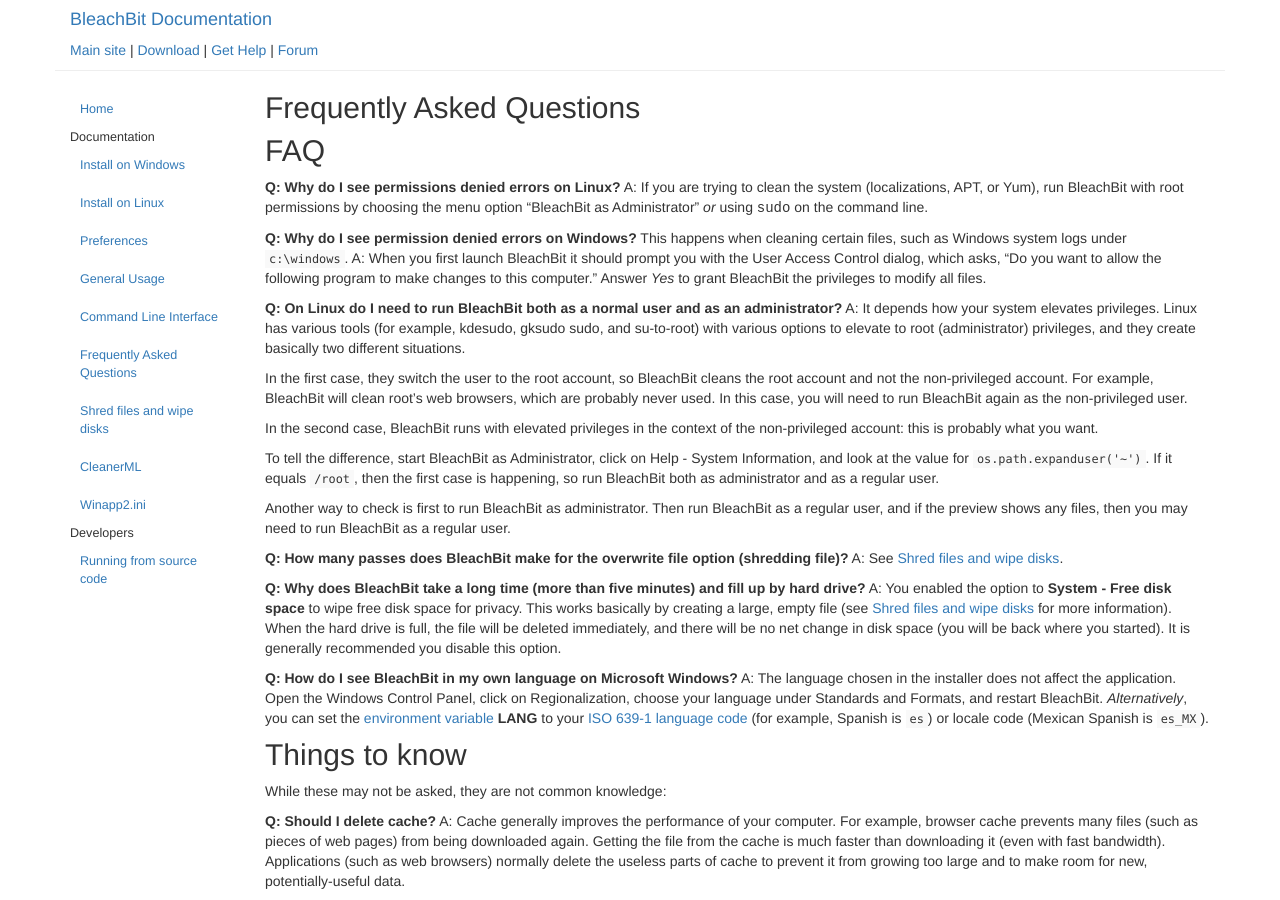
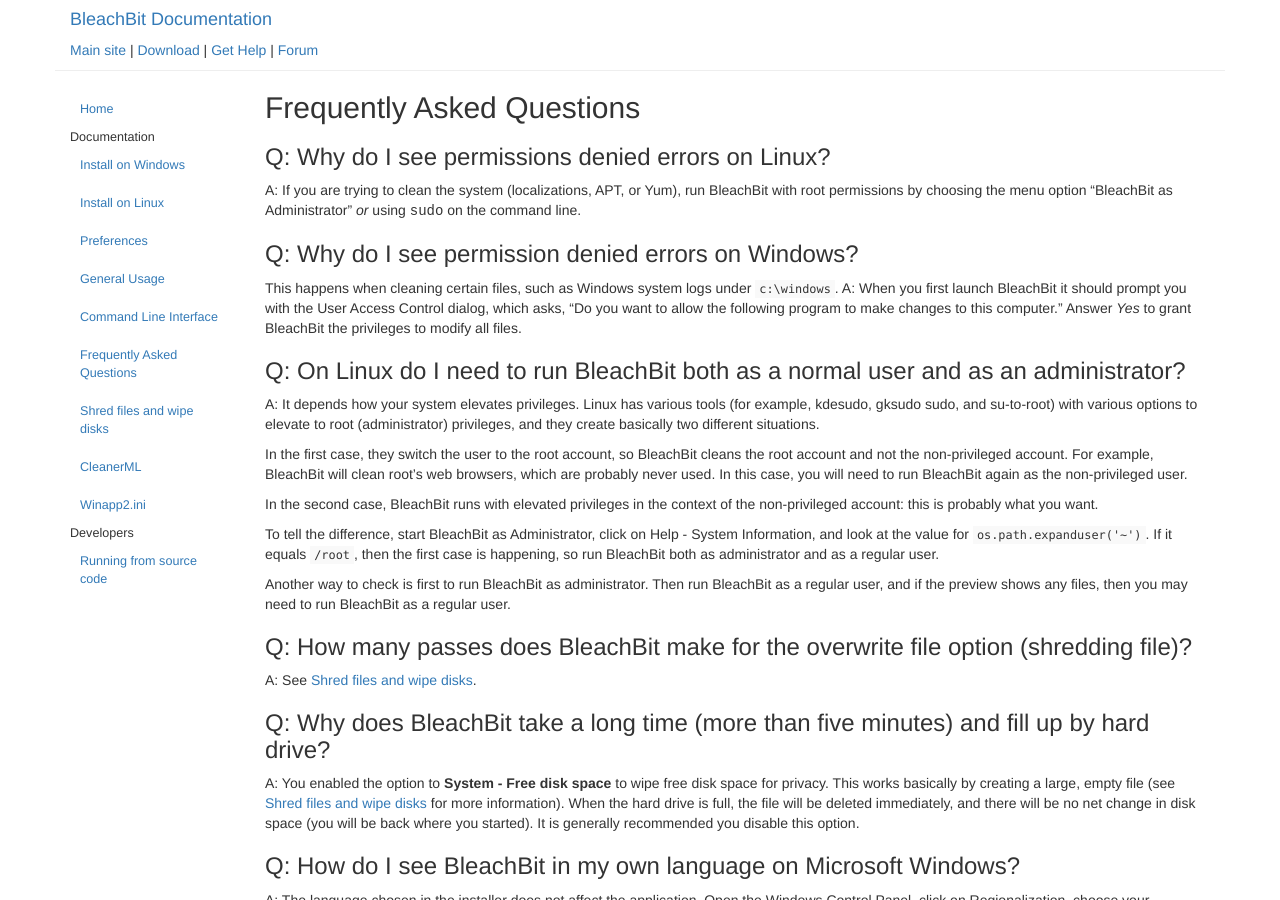
Before and after one commit to bleachbit/docs, a Jekyll site: the page built from _posts/2015-09-25-frequently-asked-questions.md, in a window 1280 px wide and 900 px high. Built offline with Jekyll 4.4.1, drawn with Linux system fonts in a browser that asks for light colours; Markdown is read by kramdown in place of the engine named in the settings.

Commit message:
Improve formatting

````diff
--- a/_posts/2015-09-25-frequently-asked-questions.md
+++ b/_posts/2015-09-25-frequently-asked-questions.md
@@ -6,16 +6,14 @@
 order: 5
 ---
 
-## FAQ
-
-**Q: Why do I see permissions denied errors on Linux?**
+### Q: Why do I see permissions denied errors on Linux?
 A: If you are trying to clean the system (localizations, APT, or Yum), run BleachBit with root permissions by choosing the menu option "BleachBit as Administrator" _or_ using <tt>sudo</tt> on the command line.
 
-**Q: Why do I see permission denied errors on Windows?**
+### Q: Why do I see permission denied errors on Windows?
 This happens when cleaning certain files, such as Windows system logs under ``c:\windows``.
 A: When you first launch BleachBit it should prompt you with the User Access Control dialog, which asks, "Do you want to allow the following program to make changes to this computer." Answer *Yes* to grant BleachBit the privileges to modify all files.
 
-**Q: On Linux do I need to run BleachBit both as a normal user and as an administrator?**
+### Q: On Linux do I need to run BleachBit both as a normal user and as an administrator?
 A: It depends how your system elevates privileges. Linux has various tools (for example, kdesudo, gksudo sudo, and su-to-root) with various options to elevate to root (administrator) privileges, and they create basically two different situations.
 
 In the first case, they switch the user to the root account, so BleachBit cleans the root account and not the non-privileged account. For example, BleachBit will clean root's web browsers, which are probably never used. In this case, you will need to run BleachBit again as the non-privileged user.
@@ -26,13 +24,13 @@
 
 Another way to check is first to run BleachBit as administrator. Then run BleachBit as a regular user, and if the preview shows any files, then you may need to run BleachBit as a regular user.
 
-**Q: How many passes does BleachBit make for the overwrite file option (shredding file)?**
+### Q: How many passes does BleachBit make for the overwrite file option (shredding file)?
 A: See [Shred files and wipe disks](/documentation/shred-files-wipe-disk).
 
-**Q: Why does BleachBit take a long time (more than five minutes) and fill up by hard drive?**
+### Q: Why does BleachBit take a long time (more than five minutes) and fill up by hard drive?
 A: You enabled the option to **System - Free disk space** to wipe free disk space for privacy. This works basically by creating a large, empty file (see [Shred files and wipe disks](/documentation/shred-files-wipe-disk) for more information). When the hard drive is full, the file will be deleted immediately, and there will be no net change in disk space (you will be back where you started). It is generally recommended you disable this option.
 
-**Q: How do I see BleachBit in my own language on Microsoft Windows?**
+### Q: How do I see BleachBit in my own language on Microsoft Windows?
 A: The language chosen in the installer does not affect the application. Open the Windows Control Panel, click on Regionalization, choose your language under Standards and Formats, and restart BleachBit. _Alternatively_, you can set the [environment variable](http://support.microsoft.com/kb/310519) **LANG** to your [ISO 639-1 language code](http://en.wikipedia.org/wiki/List_of_ISO_639-1_codes) (for example, Spanish is ```es```) or locale code (Mexican Spanish is ```es_MX```).
 
 
@@ -40,12 +38,12 @@
 
 While these may not be asked, they are not common knowledge:
 
-**Q: Should I delete cache?**
+### Q: Should I delete cache?
 A: Cache generally improves the performance of your computer. For example, browser cache prevents many files (such as pieces of web pages) from being downloaded again. Getting the file from the cache is much faster than downloading it (even with fast bandwidth). Applications (such as web browsers) normally delete the useless parts of cache to prevent it from growing too large and to make room for new, potentially-useful data.
 
 On the other hand, cache contains content you have viewed and can be used to reconstruct some of your browsing history. Especially for applications that you deleted, some cache is ever used. Finally, deleting a large cache saves time and space before making a backup.
 
-**Q: Should I delete cookies?**
+### Q: Should I delete cookies?
 A: Cookies are not inherently evil or dangerous. The following statements are *false*:
 
 *   Cookies have many uses besides advertising
@@ -57,10 +55,10 @@
 
 On the other hand, some web sites use tricks (e.g., "evercookie" technology) to resurrect deleted cookies and try to track users between browsers on the same computer. Using another trick, cookies can track visitors between web sites for behavioural ad targeting: for example, once you visited an online camping store, and suddenly every other web site shows you ads for that camping store.
 
-**Q: Is BleachBit "safe"?**
+### Q: Is BleachBit "safe"?
 A: BleachBit identifies and organizes the files you are most likely want to delete. For a few options which are most likely to cause you regret, it shows a popup warning. In that sense, BleachBit is much safer for a novice computer user than poking through the random directories hunting for files to delete. On the other hand, if the saying "One man's trash is another man's treasure" were not true or the saying "one size fits all" applied here, BleachBit would have no options. Carefully read the descriptions and warnings, and do not choose any options you do not understand or which make you uncomfortable.
 
-**Q: Will BleachBit make my computer faster?**
+### Q: Will BleachBit make my computer faster?
 A: BleachBit probably won't make your computer faster in general, but there are two specific ways you may see your computer become faster. First, by removing excess files, you may see an improvement in the speed of virus scanning and for disk backups. Second, vacuuming SQLite databases speed up applications that use them. Firefox, Safari, and Google Chrome are some of the applications that stores various data, such as URL history, in an SQLite database. With heavy browsing, the databases become fragmented and bloated, and this happens at a level higher than the disk storage, so standard disk defragmentation tools are completely useless. BleachBit shrinks the SQLite database (saving disk space and disk I/O effort) and defragments them. You are most likely to see a dramatic benefit by not vacuuming for a while, using the application heavily, and then vacuuming it once, but to keep the application running quickly, vacuum often. Vacuuming is not a single solution to all performance problems, but it does complement other solutions. People buy faster computers with better CPUs and more RAM, but hard drive technology (other than the rare SSDs) hasn't become much faster than they were years ago. The hard disk is often the bottleneck, and vacuuming is one way to overcome this limitation.
 
 On the other hand, deleting (or disabling) cache may make your computer slower because data will have be re-downloaded or re-generated..
````
